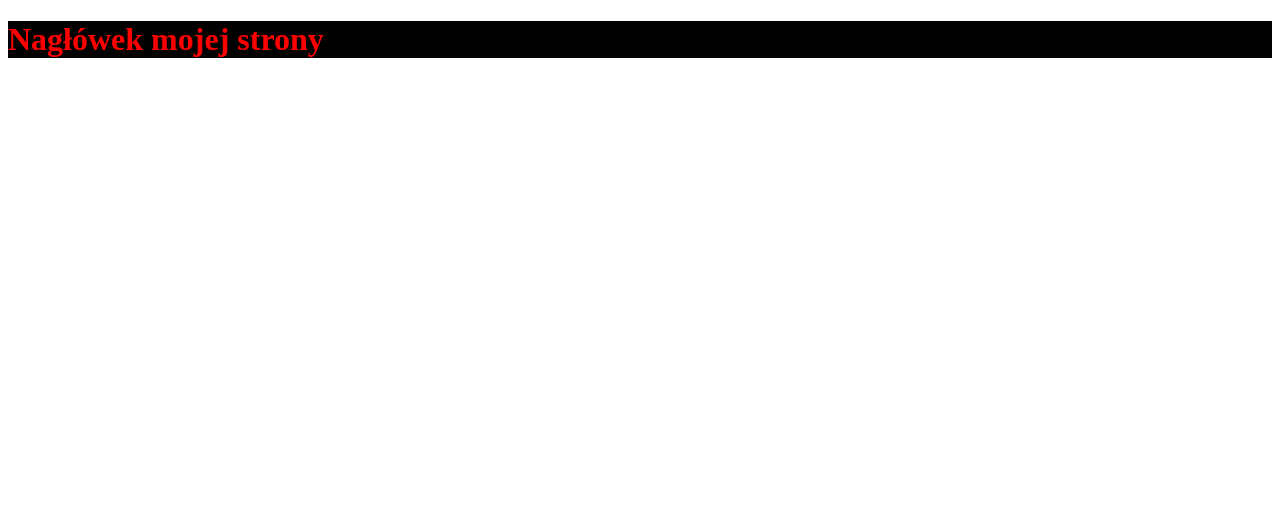
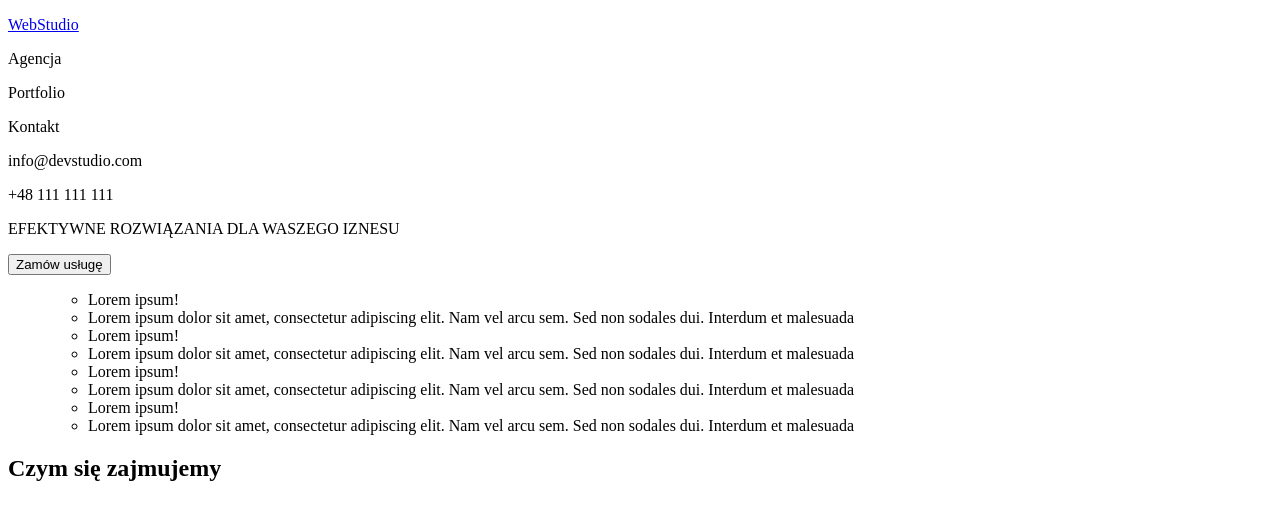
Before and after one commit to Marcinn88/goit-markup-hw-01, a plain HTML site: page index.html in a window 1280 px wide. Drawn offline with Linux system fonts and the light colour scheme.

Commit message:
Tworzenie pliku

```diff
--- a/index.html
+++ b/index.html
@@ -5,9 +5,64 @@
     <meta http-equiv="X-UA-Compatible" content="IE=edge" />
     <meta name="viewport" content="width=device-width, initial-scale=1.0" />
     <link href="style.css" rel="stylesheet" />
-    <title>Document</title>
+    <title>Zadanie domowe nr 1</title>
   </head>
   <body>
-    <h1 class="h">Nagłówek mojej strony</h1>
+    <header>
+      <nav class="navigation">
+        <p class="logo"><a href="#">WebStudio</a></p>
+        <p>Agencja</p>
+        <p>Portfolio</p>
+        <p>Kontakt</p>
+      </nav>
+      <p>info@devstudio.com</p>
+      <p>+48 111 111 111</p>
+    </header>
+    <main>
+      <section class="sitebar">
+        <p>EFEKTYWNE ROZWIĄZANIA DLA WASZEGO IZNESU</p>
+        <button type="submit">Zamów usługę</button>
+      </section>
+      <section class="do">
+        <div class="lista">
+          <ul>
+            <ul>
+              <li>Lorem ipsum!</li>
+              <li>
+                Lorem ipsum dolor sit amet, consectetur adipiscing elit. Nam vel
+                arcu sem. Sed non sodales dui. Interdum et malesuada
+              </li>
+            </ul>
+            <ul>
+              <li>Lorem ipsum!</li>
+              <li>
+                Lorem ipsum dolor sit amet, consectetur adipiscing elit. Nam vel
+                arcu sem. Sed non sodales dui. Interdum et malesuada
+              </li>
+            </ul>
+            <ul>
+              <li>Lorem ipsum!</li>
+              <li>
+                Lorem ipsum dolor sit amet, consectetur adipiscing elit. Nam vel
+                arcu sem. Sed non sodales dui. Interdum et malesuada
+              </li>
+            </ul>
+            <ul>
+              <li>Lorem ipsum!</li>
+              <li>
+                Lorem ipsum dolor sit amet, consectetur adipiscing elit. Nam vel
+                arcu sem. Sed non sodales dui. Interdum et malesuada
+              </li>
+            </ul>
+          </ul>
+        </div>
+        <div>
+          <h1>Czym się zajmujemy</h1>
+          <div class="obrazy"></div>
+        </div>
+      </section>
+      <section class="team"></section>
+    </main>
+    <footer></footer>
   </body>
 </html>
```
